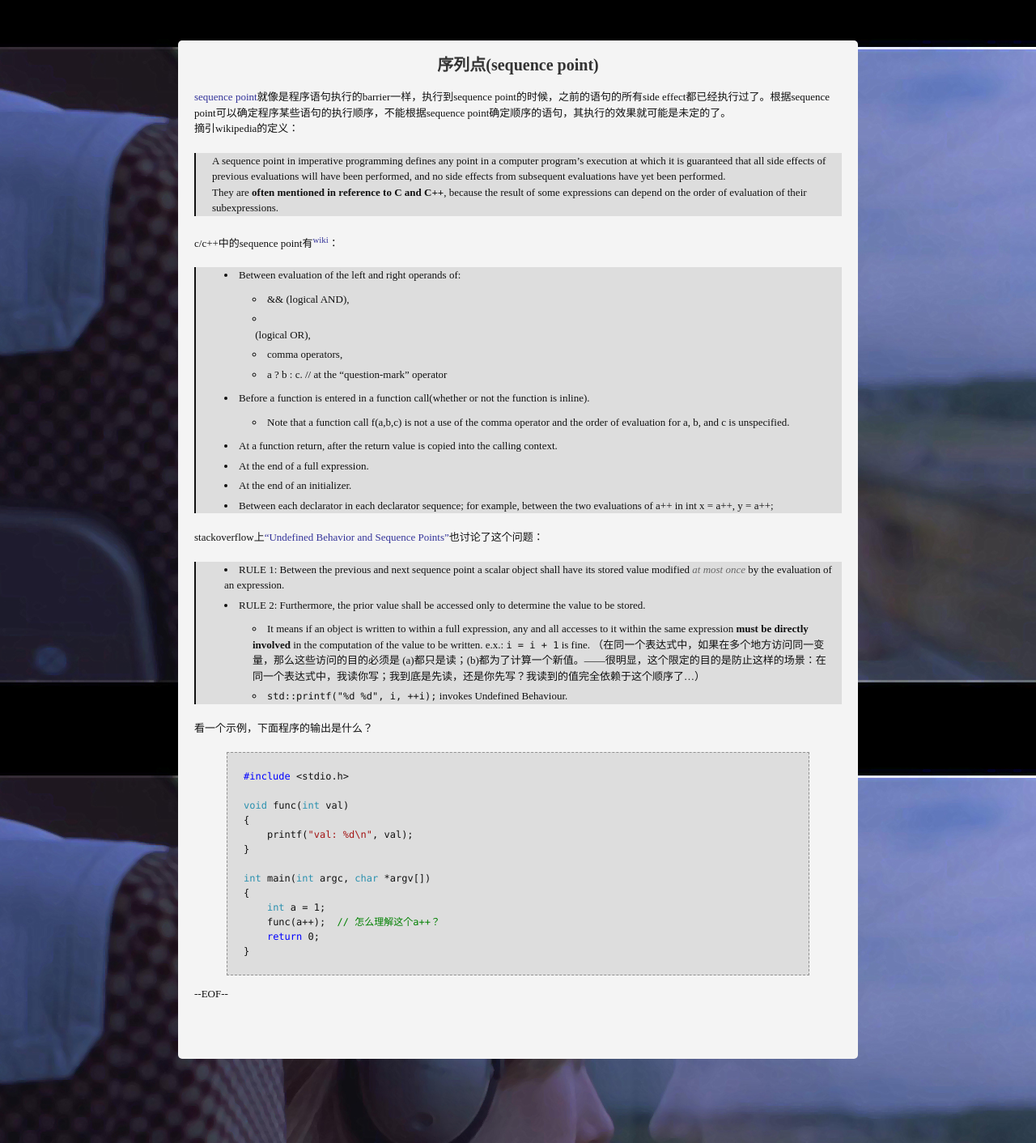
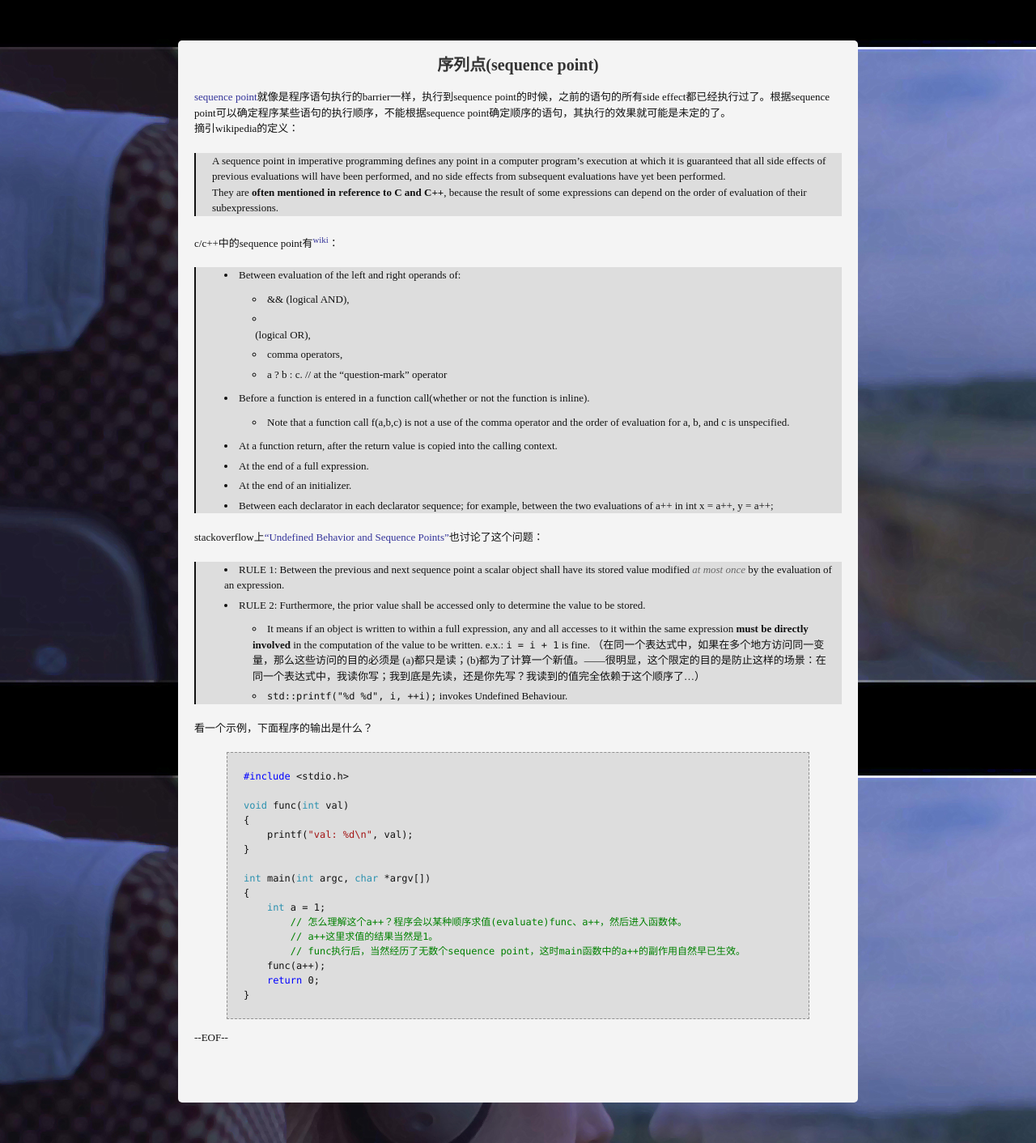
Before and after one commit to tfengmao/xanfeng, a Jekyll site: the page built from _posts/2012-03-03-seqence-point.md, in a window 1280 px wide. Shown: the whole page at 81% size. Built offline with Jekyll 4.4.1, drawn with Linux system fonts in a browser that asks for light colours; Markdown is read by kramdown in place of the engine named in the settings; comment, search, counter and statistics services are not loaded.

Commit message:
update format

```diff
--- a/_posts/2012-03-03-seqence-point.md
+++ b/_posts/2012-03-03-seqence-point.md
@@ -41,7 +41,10 @@ void func(int val)
 int main(int argc, char *argv[])
 {
     int a = 1;
-    func(a++);	// 怎么理解这个a++？
+	// 怎么理解这个a++？程序会以某种顺序求值(evaluate)func、a++，然后进入函数体。
+	// a++这里求值的结果当然是1。
+	// func执行后，当然经历了无数个sequence point，这时main函数中的a++的副作用自然早已生效。
+    func(a++);
     return 0;
 }
 {% endhighlight %}
```
